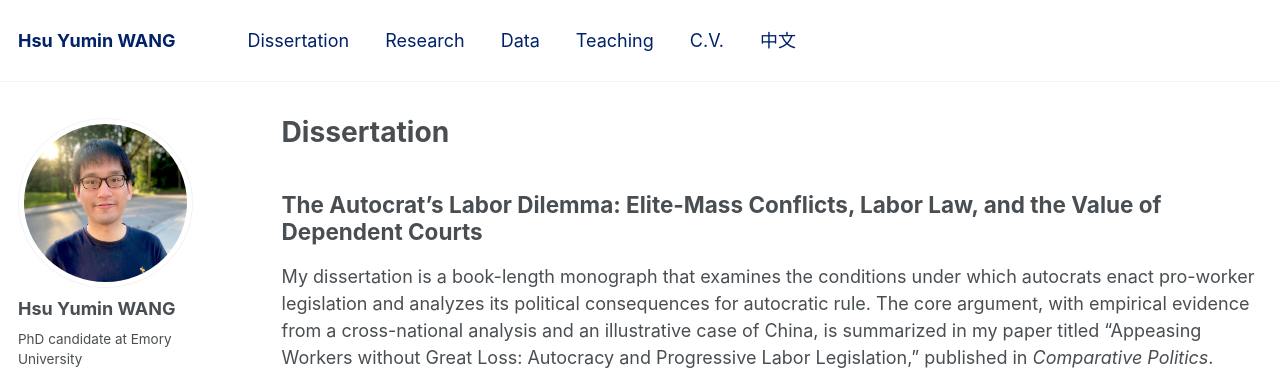
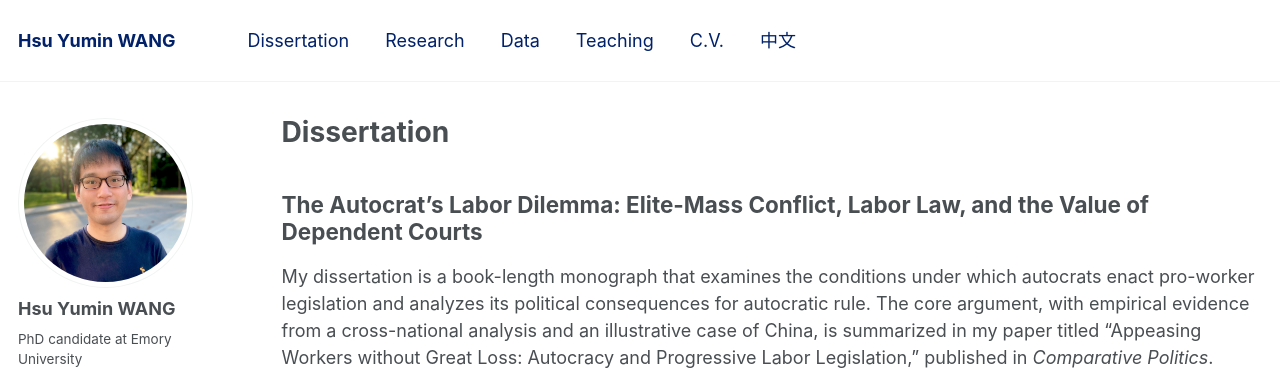
Before and after one commit to hsuyumin/hsuyumin.github.io, a Jekyll site: the page built from _pages/dissertation.md, in a window 1280 px wide and 1361 px high. Shown: the top 385 px of the window. Built offline with Jekyll 4.4.1, drawn with Linux system fonts in a browser that asks for light colours; some web fonts are replaced.

Commit message:
Update dissertation.md

```diff
--- a/_pages/dissertation.md
+++ b/_pages/dissertation.md
@@ -8,7 +8,7 @@ redirect_from:
 ---
 
 
-## The Autocrat’s Labor Dilemma: Elite-Mass Conflicts, Labor Law, and the Value of Dependent Courts
+## The Autocrat’s Labor Dilemma: Elite-Mass Conflict, Labor Law, and the Value of Dependent Courts
 
 My dissertation is a book-length monograph that examines the conditions under which autocrats enact pro-worker legislation and analyzes its political consequences for autocratic rule. The core argument, with empirical evidence from a cross-national analysis and an illustrative case of China, is summarized in my paper titled "Appeasing Workers without Great Loss: Autocracy and Progressive Labor Legislation," published in _Comparative Politics_.
 
```
